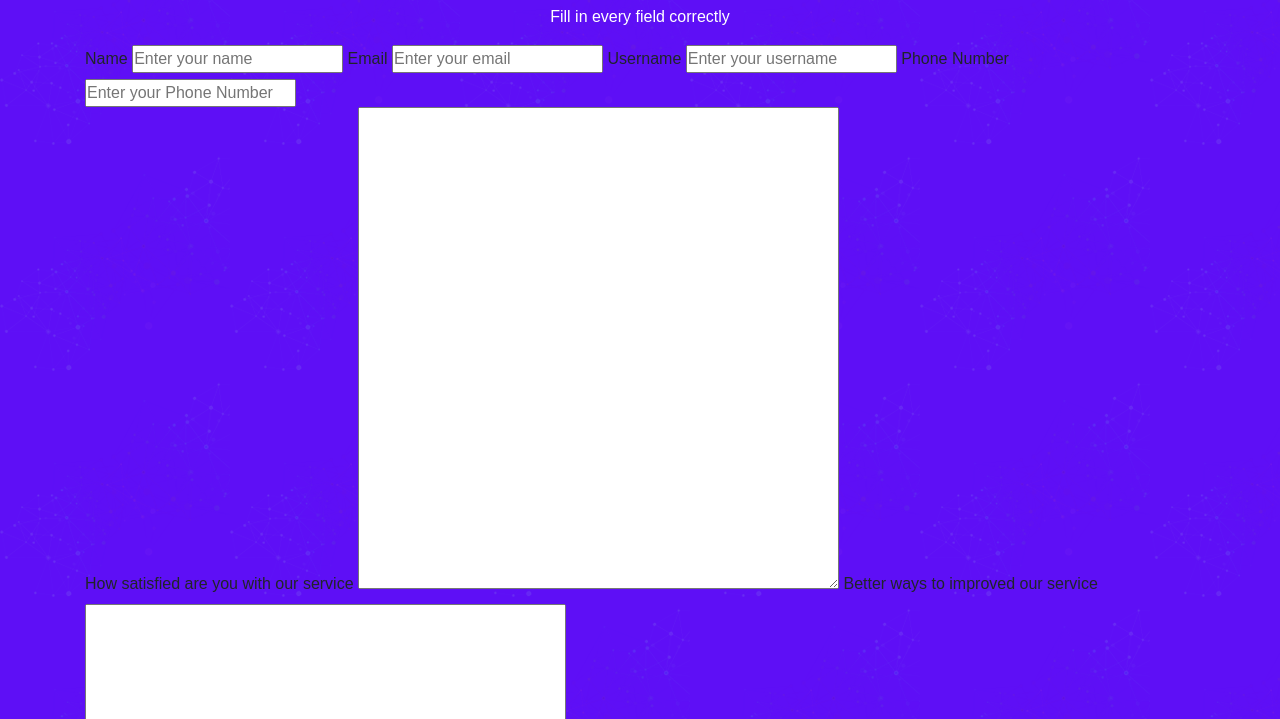
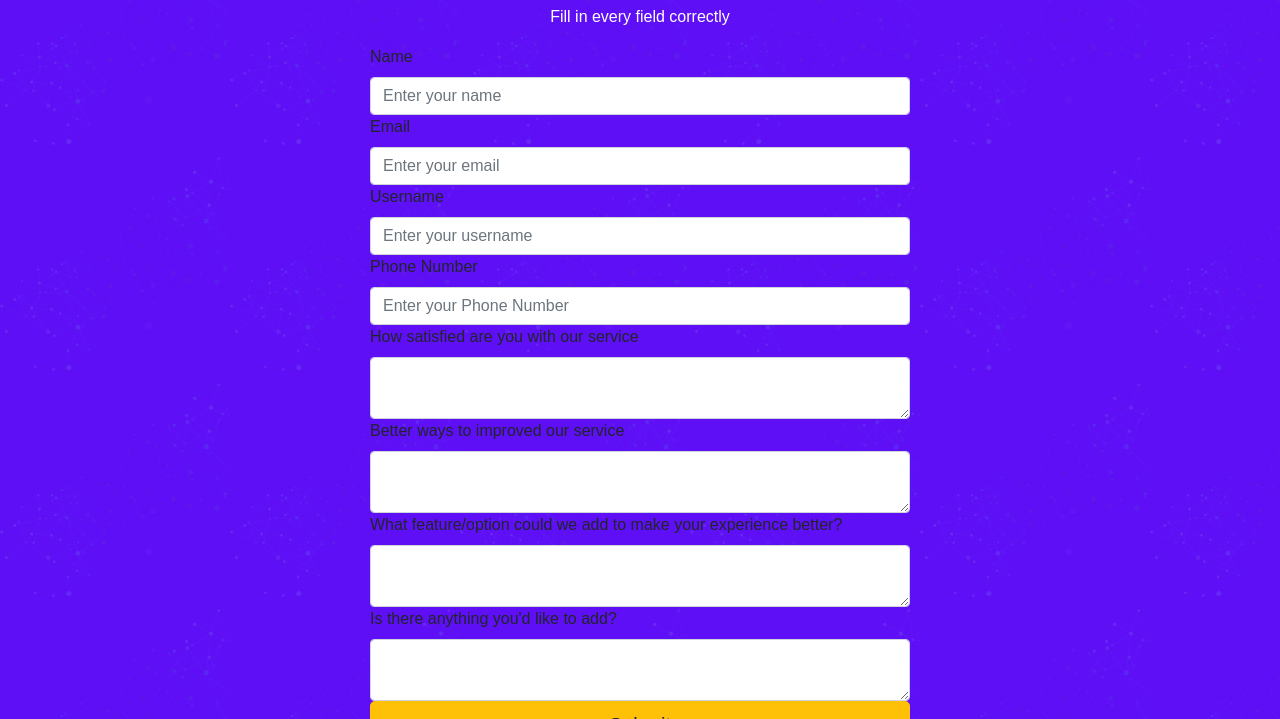
Before and after one commit to MohamedRoshdy2021/survey-form-muh-jay, a plain HTML site: page index.html in a window 1280 px wide. Shown: the part 81-800 px from the top of the page. Drawn offline with nearby package versions, Linux system fonts and the light colour scheme; a web font is replaced by a local one.

Commit message:
checking

```diff
--- a/index.html
+++ b/index.html
@@ -25,26 +25,33 @@
     <section id="content">
         <div class="container">
             <div class="row">
-                <div class="col-md-12">
+                <div class="col-md-3"></div>
+                <div class="col-md-6">
                     <div class="biodata">
                         <form action="" method="post">
                             <label for="name">Name</label>
-                            <input type="text" name="name" placeholder="Enter your name" required>
+                            <input type="text" name="name" class="form-control" placeholder="Enter your name" required>
                             <label for="email">Email</label>
-                            <input type="email" name="name" placeholder="Enter your email" required>
+                            <input type="email" name="name" class="form-control" placeholder="Enter your email" required>
                             <label for="name">Username</label>
-                            <input type="text" name="username" placeholder="Enter your username" required>
+                            <input type="text" name="username" class="form-control" placeholder="Enter your username" required>
                             <label for="name">Phone Number</label>
-                            <input type="tel" name="gsm" placeholder="Enter your Phone Number" required>
+                            <input type="tel" name="gsm" class="form-control" placeholder="Enter your Phone Number" required>
                         </form>
                     </div>
                     <div class="survey">
                             <label>How satisfied are you with our service</label>
-                            <textarea name="satisfy" id="" cols="50" rows="20" required></textarea>
+                            <textarea name="satisfy" id="" class="form-control" required></textarea>
                             <label>Better ways to improved our service</label>
-                            <textarea name="satisfy" id="" cols="50" rows="20" required></textarea>
+                            <textarea name="satisfy" id="" class="form-control" required></textarea>
+                            <label for="">What feature/option could we add to make your experience better?</label>
+                            <textarea name="satisfy" id="" class="form-control" required></textarea>
+                            <label for="">Is there anything you'd like to add?</label>
+                            <textarea name="satisfy" id="" class="form-control" required></textarea>
+                            <button class="btn btn-warning btn-lg btn-block">Submit</button>
                     </div>
                 </div>
+                <div class="col-md-3"></div>
             </div>
         </div>
     </section>
```
